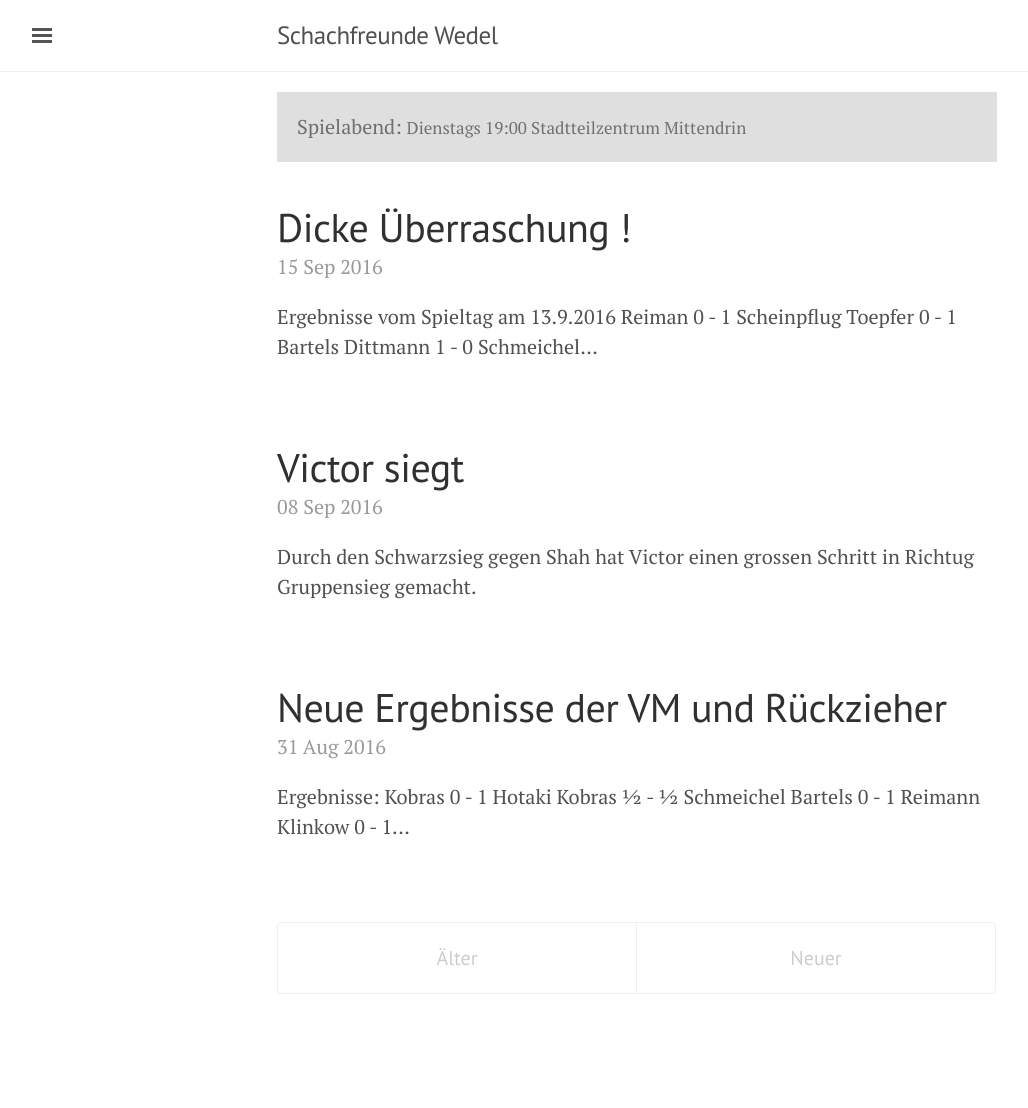
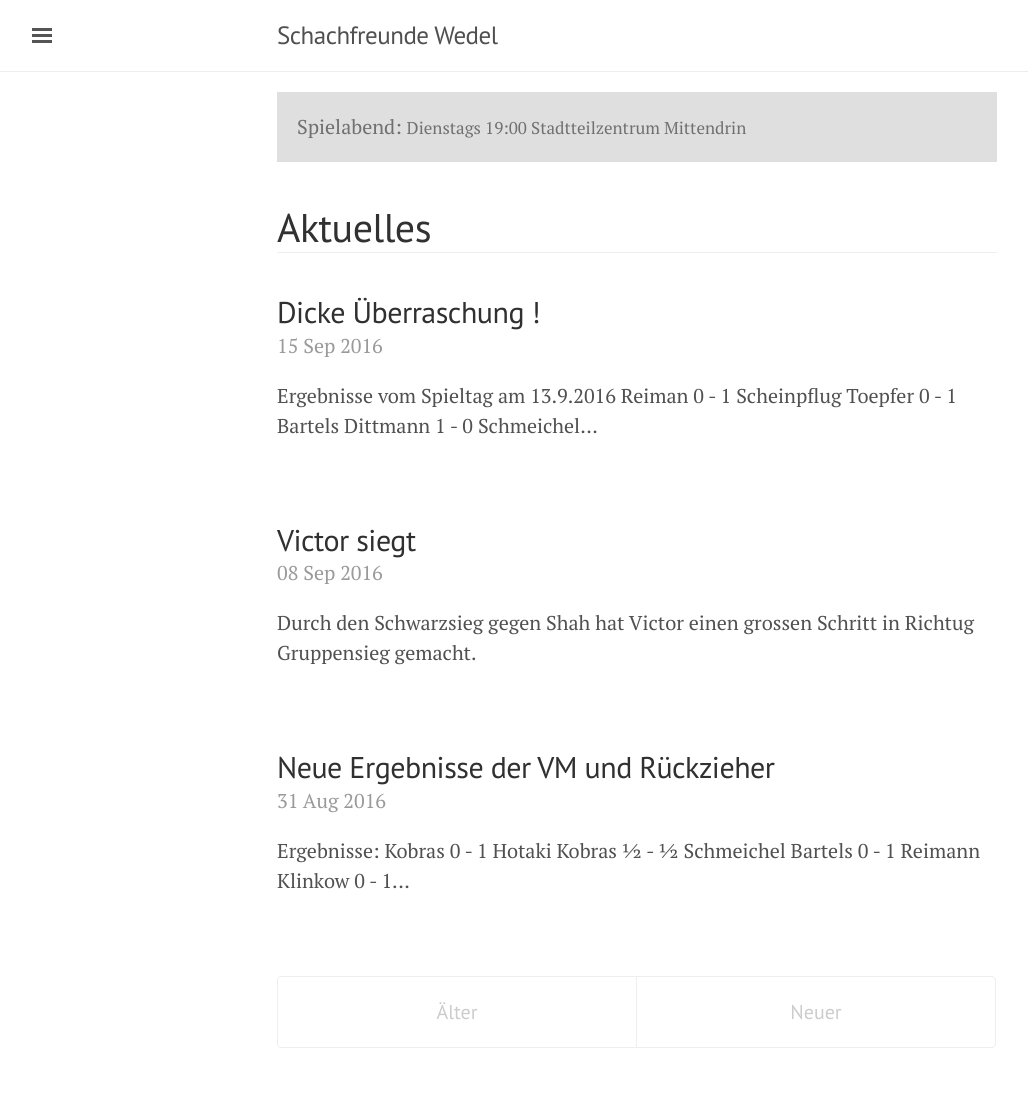
Before and after one commit to balimonster/balimonster.github.io, a Jekyll site: the page built from index.html, in a window 1280 px wide. Shown: the whole page, without its empty margins (3-1031 px from the left). Built offline with Jekyll 4.4.1, drawn with Linux system fonts in a browser that asks for light colours; the list of posts is cut into pages by our own code; before the commit the page ends 1054 px from its top, so only the background shows below that.

Commit message:
Headline eingebaut Überschriften kleiner gemacht

```diff
--- a/index.html
+++ b/index.html
@@ -4,12 +4,13 @@ title: Home
 rank: 1
 ---
 <div class="posts">
+  <h1 class="post-headline">Aktuelles</h1>
   {% for post in paginator.posts %}
   <div class="post">
-    <h1 class="post-title">
+    <h2 class="post-title">
       <a href="{{ post.url | prepend: site.baseurl }}">{{ post.title }}
       </a>
-    </h1>
+    </h2>
 
     <span class="post-date">{{ post.date | date_to_string }}</span>
 
--- a/public/css/lanyon.css
+++ b/public/css/lanyon.css
@@ -341,6 +341,10 @@ a.sidebar-nav-item:focus {
   margin-top: 0;
 }
 
+.post-headline {
+  margin-bottom: 2rem;
+  border-bottom: 1px solid #eee;
+}
 /* Meta data line below post title */
 .post-date {
   display: block;
```
